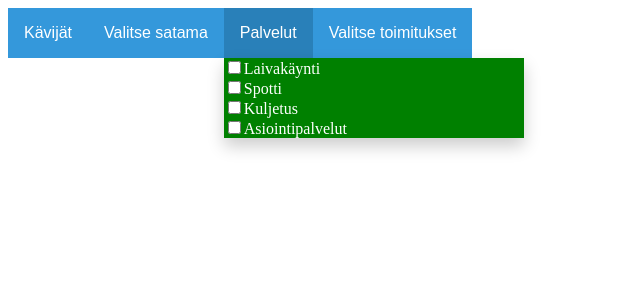
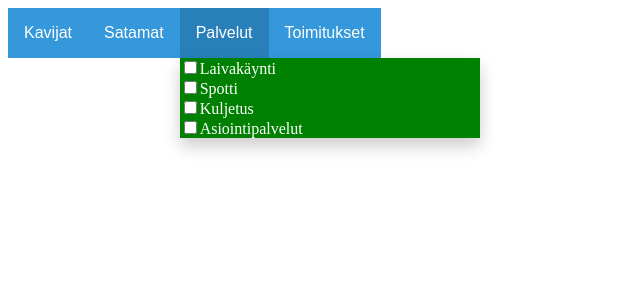
Before and after one commit to jheiska/MePa, a React (Create React App) app in the folder mepasovellus/: page / in a window 1280 px wide. Both pictures are taken after a click on the button "Palvelut". Shown: the top 300 px of the page, without its empty margins (0-640 px from the left). Built offline with nearby package versions, Linux system fonts and the light colour scheme.

Commit message:
componentized

```diff
--- a/mepasovellus/src/App.js
+++ b/mepasovellus/src/App.js
@@ -1,6 +1,7 @@
 import React, { Component } from 'react';
 import './App.css'
 import Checkbox from './components/Checkbox'
+import DropdownValikko from './components/DropdownValikko'
 
 class App extends Component {
   constructor(props) {
@@ -19,7 +20,6 @@ class App extends Component {
         'Sampsa',
         'Tuomas'
       ],
-      valittuKavija: null,
       satamat: [
         '1. Helsinki, FIHEL, Etelä',
         '2. Helsinki, FIHEL, Hernesaari ja Länsi',
@@ -58,14 +58,12 @@ class App extends Component {
         '35. Muu Satama',
         '36. Muu ulkomainen satama'
       ],
-      valittuSatama: null,
       palvelut: [
         'Laivakäynti',
         'Spotti',
         'Kuljetus',
         'Asiointipalvelut'
       ],
-      valittuPalvelu: null,
       toimitukset: [
         'Lehdet',
         'Vapaavahti tai muu MEPA-materiaali',
@@ -101,51 +99,38 @@ class App extends Component {
 
   luoCheckboxiLista = (lista) => lista.map(m => this.luoCheckboxi(m))
 
-  vaihdaKavija = (e) => {
-    this.setState({
-      valittuKavija: e.target.value
-    });
+  avaaKavijat = () => {
+    document.getElementById("Kavijat").classList.toggle("show")
   }
 
-  vaihdaSatama = (e) => {
-    this.setState({
-      valittuSatama: e.target.value
-    })
+  avaaSatamat = () => {
+    document.getElementById("Satamat").classList.toggle("show")
   }
 
-  vaihdaPalvelu = (e) => {
-    this.setState({
-      valittuPalvelu: e.target.value
-    })
+  avaaPalvelut = () => {
+    document.getElementById("Palvelut").classList.toggle("show")
+  }
+
+  avaaToimitukset = () => {
+    document.getElementById("Toimitukset").classList.toggle("show")
   }
 
   render() {
 
-    const avaaKavijat = () => {
-      document.getElementById("kavijoiden_valinta").classList.toggle("show")
-    }
-
-    const avaaSatamat = () => {
-      document.getElementById("sataman_valinta").classList.toggle("show")
-    }
-
-    const avaaPalvelut = () => {
-      document.getElementById("palveluiden_valinta").classList.toggle("show")
-    }
-
-    const avaaToimitukset = () => {
-      document.getElementById("toimitusten_valinta").classList.toggle("show")
-    }
-
     return (
       <div>
-          <div className="dropdown">
-            <button onClick={() => avaaKavijat()} className="dropbtn">Kävijät</button>
-            <div id="kavijoiden_valinta" className="dropdown-content">
-              {this.luoCheckboxiLista(this.state.kavijat)}
-            </div>
-          </div>
-        <div className="dropdown">
+        <DropdownValikko otsikko= "Kavijat" toggleri= {this.avaaKavijat} listaaja= {this.luoCheckboxiLista(this.state.kavijat)} />
+        <DropdownValikko otsikko= "Satamat" toggleri= {this.avaaSatamat} listaaja= {this.luoCheckboxiLista(this.state.satamat)} />
+        <DropdownValikko otsikko= "Palvelut" toggleri= {this.avaaPalvelut} listaaja= {this.luoCheckboxiLista(this.state.palvelut)} />
+        <DropdownValikko otsikko= "Toimitukset" toggleri= {this.avaaToimitukset} listaaja= {this.luoCheckboxiLista(this.state.toimitukset)} />
+      </div>
+    )
+  }
+}
+
+
+/*
+<div className="dropdown">
           <button onClick={() => avaaSatamat()} className="dropbtn">Valitse satama</button>
           <div id="sataman_valinta" className="dropdown-content">
             {this.luoCheckboxiLista(this.state.satamat)}
@@ -163,10 +148,7 @@ class App extends Component {
             {this.luoCheckboxiLista(this.state.toimitukset)}
           </div>
         </div>
+*/
 
-      </div>
-    )
-  }
-}
 
 export default App;
--- a/mepasovellus/src/components/DropdownValikko.js
+++ b/mepasovellus/src/components/DropdownValikko.js
@@ -1,10 +1,14 @@
 import React from 'react';
 
-const Valikko = ({otsikko, lista}) => {
+const DropdownValikko = ({otsikko, toggleri, listaaja}) => {
+    return (
     <div className="dropdown">
-          <button onClick={() => avaaToimitukset()} className="dropbtn">{otsikko}</button>
-          <div id="toimitusten_valinta" className="dropdown-content">
-            {toimitukset()}
-          </div>
+            <button onClick={toggleri} className="dropbtn">{otsikko}</button>
+            <div id={otsikko} className="dropdown-content">
+              {listaaja}
+            </div>
     </div>
+    )
 }
+
+export default DropdownValikko
```
